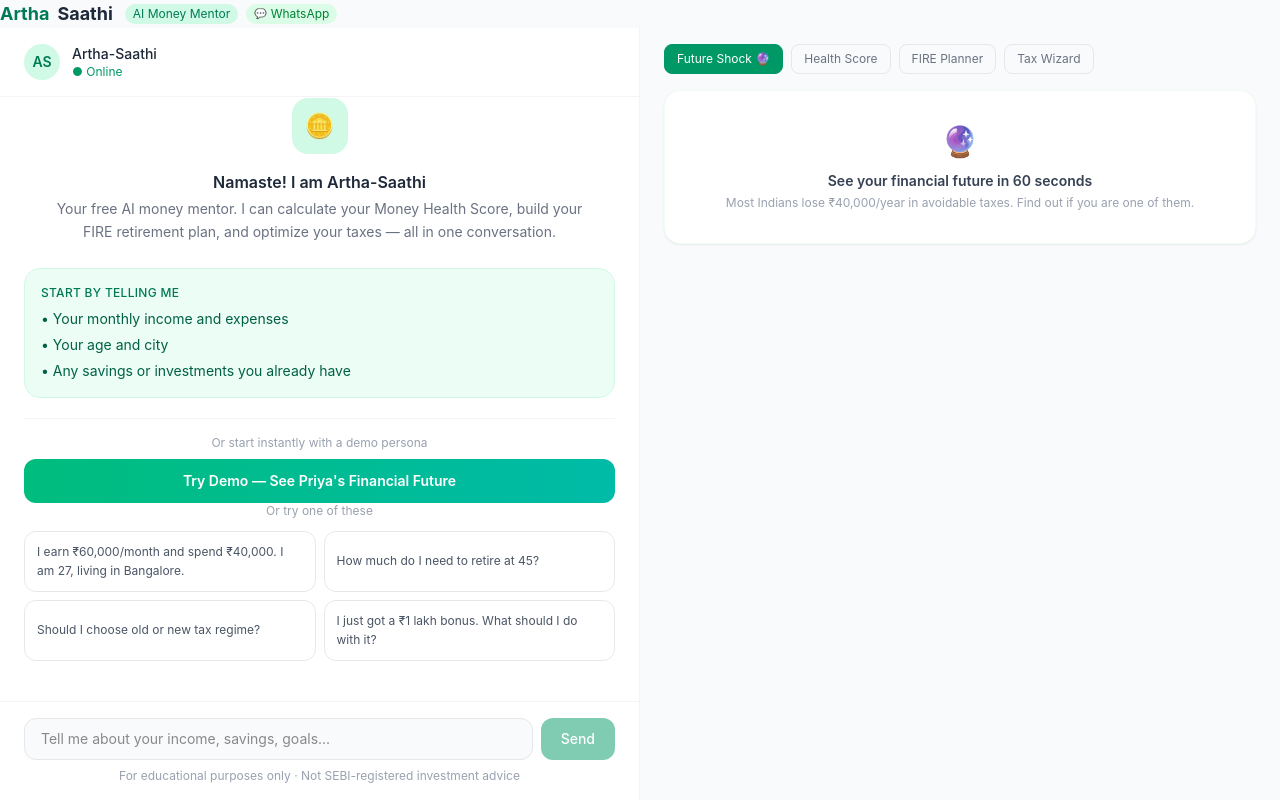
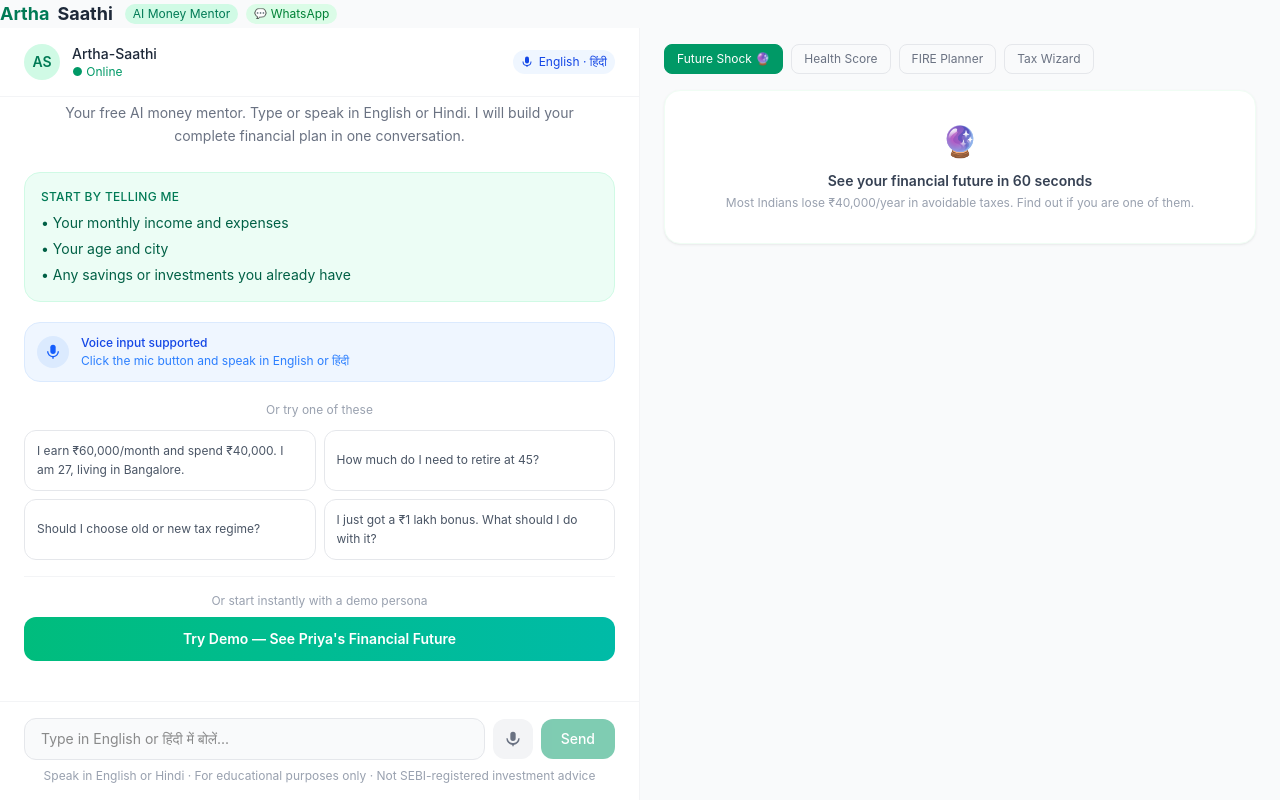
Before and after one commit to darpan-NITS/Artha-Saathi, a Next.js app in the folder frontend/: page / in a window 1280 px wide. Built offline with nearby package versions, Linux system fonts and the light colour scheme.

Commit message:
Update ChatPanel.tsx

```diff
--- a/frontend/src/components/ChatPanel.tsx
+++ b/frontend/src/components/ChatPanel.tsx
@@ -1,7 +1,8 @@
 "use client"
-import { useState, useRef, useEffect } from "react"
+import { useState, useRef, useEffect, useCallback } from "react"
 import ReactMarkdown from "react-markdown"
 import { Message } from "@/types"
+import VoiceInput from "./VoiceInput"
 
 interface Props {
   messages: Message[]
@@ -23,6 +24,14 @@
     setInput("")
   }
 
+  const handleVoiceTranscript = useCallback((text: string) => {
+    setInput(text)
+    setTimeout(() => {
+      onSend(text)
+      setInput("")
+    }, 800)
+  }, [onSend])
+
   const suggestions = [
     "I earn ₹60,000/month and spend ₹40,000. I am 27, living in Bangalore.",
     "How much do I need to retire at 45?",
@@ -43,13 +52,20 @@
             <p className="font-medium text-gray-800 text-sm">Artha-Saathi</p>
             <p className="text-xs text-emerald-600">● Online</p>
           </div>
+          <div className="ml-auto flex items-center gap-1.5 text-xs bg-blue-50 text-blue-700 px-2 py-1 rounded-full">
+            <svg className="w-3 h-3" fill="currentColor" viewBox="0 0 24 24">
+              <path d="M12 1a4 4 0 014 4v6a4 4 0 01-8 0V5a4 4 0 014-4z"/>
+              <path d="M19 11a7 7 0 01-14 0H3a9 9 0 008 8.94V22h2v-2.06A9 9 0 0021 11h-2z"/>
+            </svg>
+            English · हिंदी
+          </div>
         </div>
       </div>
 
       {/* Messages */}
       <div className="flex-1 overflow-y-auto px-6 py-4 space-y-4">
 
-        {/* Welcome / onboarding screen */}
+        {/* Welcome screen */}
         {messages.length === 0 && (
           <div className="pt-6 pb-2">
             <div className="w-14 h-14 rounded-2xl bg-emerald-100 flex items-center justify-center mx-auto mb-4">
@@ -59,9 +75,8 @@
               Namaste! I am Artha-Saathi
             </p>
             <p className="text-center text-gray-500 text-sm mb-6 leading-relaxed px-4">
-              Your free AI money mentor. I can calculate your Money Health Score,
-              build your FIRE retirement plan, and optimize your taxes — all in
-              one conversation.
+              Your free AI money mentor. Type or speak in English or Hindi.
+              I will build your complete financial plan in one conversation.
             </p>
 
             <div className="bg-emerald-50 border border-emerald-100 rounded-2xl p-4 mb-5">
@@ -74,23 +89,22 @@
                 <p>• Any savings or investments you already have</p>
               </div>
             </div>
-            <div className="mt-4 pt-4 border-t border-gray-100">
-  <p className="text-xs text-center text-gray-400 mb-2">
-    Or start instantly with a demo persona
-  </p>
-  <button
-    onClick={() => onSend(
-      "I am Priya, 27 years old, working as a software engineer in Bangalore. " +
-      "I earn ₹75,000 per month and spend about ₹45,000. " +
-      "I have ₹80,000 in a savings account, no term insurance, " +
-      "and a ₹3 lakh group health insurance from my employer. " +
-      "I invest ₹5,000 in an ELSS fund monthly. What is my financial health?"
-    )}
-    className="w-full py-3 rounded-xl bg-gradient-to-r from-emerald-500 to-teal-500 text-white text-sm font-semibold hover:opacity-90 transition-opacity"
-  >
-    Try Demo — See Priya's Financial Future
-  </button>
-</div>
+
+            {/* Voice hint */}
+            <div className="bg-blue-50 border border-blue-100 rounded-2xl p-3 mb-5 flex items-center gap-3">
+              <div className="w-8 h-8 rounded-full bg-blue-100 flex items-center justify-center shrink-0">
+                <svg className="w-4 h-4 text-blue-600" fill="currentColor" viewBox="0 0 24 24">
+                  <path d="M12 1a4 4 0 014 4v6a4 4 0 01-8 0V5a4 4 0 014-4z"/>
+                  <path d="M19 11a7 7 0 01-14 0H3a9 9 0 008 8.94V22h2v-2.06A9 9 0 0021 11h-2z"/>
+                </svg>
+              </div>
+              <div>
+                <p className="text-xs font-medium text-blue-700">Voice input supported</p>
+                <p className="text-xs text-blue-500 mt-0.5">
+                  Click the mic button and speak in English or हिंदी
+                </p>
+              </div>
+            </div>
 
             <p className="text-xs text-center text-gray-400 mb-3">
               Or try one of these
@@ -106,6 +120,25 @@
                 </button>
               ))}
             </div>
+
+            {/* Demo mode button */}
+            <div className="mt-4 pt-4 border-t border-gray-100">
+              <p className="text-xs text-center text-gray-400 mb-2">
+                Or start instantly with a demo persona
+              </p>
+              <button
+                onClick={() => onSend(
+                  "I am Priya, 27 years old, working as a software engineer in Bangalore. " +
+                  "I earn ₹75,000 per month and spend about ₹45,000. " +
+                  "I have ₹80,000 in a savings account, no term insurance, " +
+                  "and a ₹3 lakh group health insurance from my employer. " +
+                  "I invest ₹5,000 in an ELSS fund monthly. What is my financial health?"
+                )}
+                className="w-full py-3 rounded-xl bg-gradient-to-r from-emerald-500 to-teal-500 text-white text-sm font-semibold hover:opacity-90 transition-opacity"
+              >
+                Try Demo — See Priya's Financial Future
+              </button>
+            </div>
           </div>
         )}
 
@@ -115,7 +148,6 @@
             key={i}
             className={`flex ${msg.role === "user" ? "justify-end" : "justify-start"}`}
           >
-            {/* Assistant avatar */}
             {msg.role === "assistant" && (
               <div className="w-7 h-7 rounded-full bg-emerald-100 flex items-center justify-center text-emerald-700 font-semibold text-xs mr-2 mt-1 shrink-0">
                 AS
@@ -175,7 +207,11 @@
                   {msg.content}
                 </ReactMarkdown>
               ) : (
-                msg.content
+                <div>
+                  {msg.content}
+                  {/* Show mic icon on voice messages */}
+                  {(msg.content.length > 0 && msg.content.includes("₹")) && null}
+                </div>
               )}
             </div>
           </div>
@@ -211,13 +247,17 @@
 
       {/* Input bar */}
       <div className="px-6 py-4 border-t border-gray-100 bg-white">
-        <div className="flex gap-2">
+        <div className="flex gap-2 items-center">
           <input
             value={input}
             onChange={(e) => setInput(e.target.value)}
             onKeyDown={(e) => e.key === "Enter" && !e.shiftKey && handleSend()}
-            placeholder="Tell me about your income, savings, goals..."
+            placeholder="Type in English or हिंदी में बोलें..."
             className="flex-1 px-4 py-2.5 rounded-xl border border-gray-200 text-sm focus:outline-none focus:border-emerald-400 focus:ring-1 focus:ring-emerald-400 bg-gray-50"
+          />
+          <VoiceInput
+            onTranscript={handleVoiceTranscript}
+            disabled={loading}
           />
           <button
             onClick={handleSend}
@@ -228,7 +268,7 @@
           </button>
         </div>
         <p className="text-xs text-gray-400 text-center mt-2">
-          For educational purposes only · Not SEBI-registered investment advice
+          Speak in English or Hindi · For educational purposes only · Not SEBI-registered investment advice
         </p>
       </div>
     </div>
```
